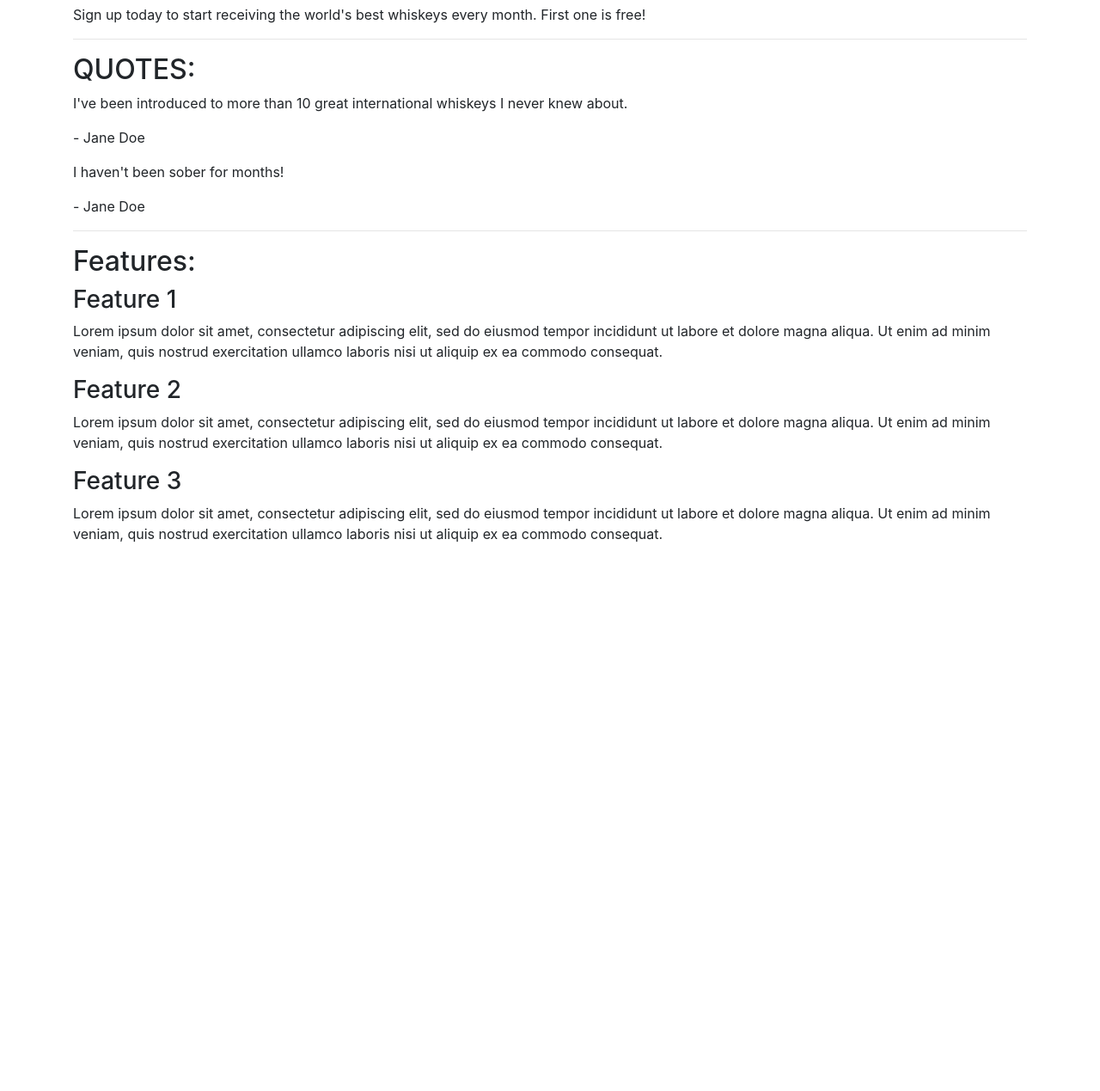
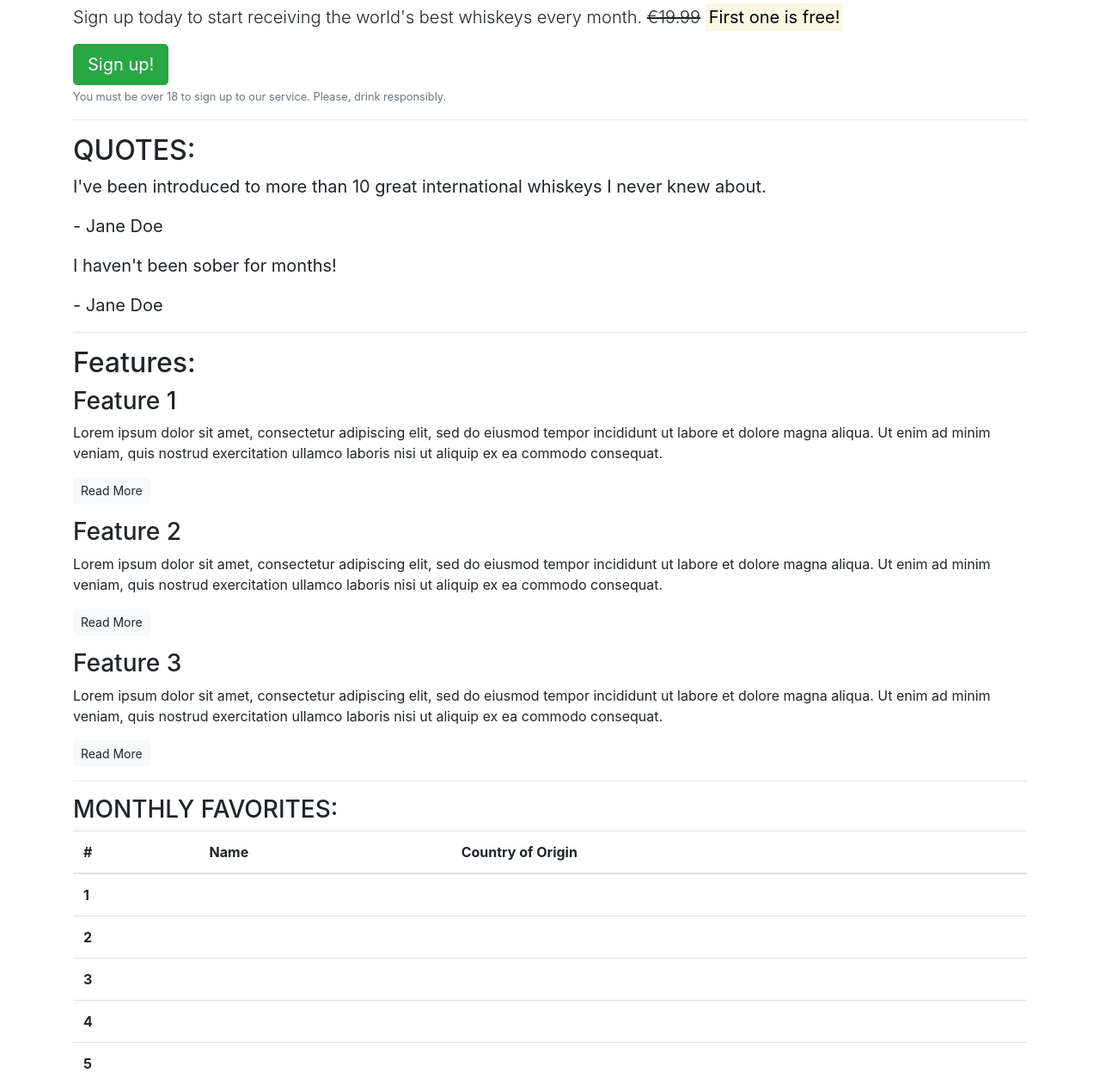
Before and after one commit to vica781/Learning_Bootstrap, a plain HTML site: page index.html in a window 1280 px wide. Shown: the part 51-1320 px from the top of the page at 86% size. Before the commit the page ends 800 px from the top, so only its background shows below. Drawn offline with nearby package versions, Linux system fonts and the light colour scheme.

Commit message:
Complete Challenge: add new section 'Monthly favorites' with two-column table

```diff
--- a/index.html
+++ b/index.html
@@ -14,22 +14,27 @@
         <!-- Callout -->
         <section class="callout">
             <h1>The finest whiskeys delivered to your doorstep.</h1>
-            <p>Sign up today to start receiving the world's best whiskeys every month. First one is free!</p>
+            <p class="lead" >Sign up today to start receiving the world's best
+                whiskeys every month.
+            <s>€19.99</s> <strong><mark>First one is free!</mark></strong></p>
+            <button class="btn btn-success btn-lg">Sign up!</button>
+            <p class="text-muted"><small>You must be over 18 to sign up
+                to our service. Please, drink responsibly.</small></p>
         </section>
         <!-- /.callout -->
         <hr>
 
         <!-- Quotes -->
-        <section class="quotes">
+        <section class="blockquote">
             <h2 class="text-uppercase">Quotes:</h2>
-            <div class="quote">
+            <blockquote class="quote">
                 <p>I've been introduced to more than 10 great international whiskeys I never knew about.</p>
                 <p>- Jane Doe</p>
-            </div>
-            <div class="quote">
+            </blockquote>
+            <blockquote class="blockquote">
                 <p>I haven't been sober for months!</p>
                 <p>- Jane Doe</p>
-            </div>
+            </blockquote>
         </section>
         <!-- /.quotes -->
         <hr>
@@ -39,18 +44,70 @@
             <h2>Features:</h2>
             <div class="feature">
                 <h3>Feature 1</h3>
-                <p>Lorem ipsum dolor sit amet, consectetur adipiscing elit, sed do eiusmod tempor incididunt ut labore et dolore magna aliqua. Ut enim ad minim veniam, quis nostrud exercitation ullamco laboris nisi ut aliquip ex ea commodo consequat.</p>
+                <p>Lorem ipsum dolor sit amet, consectetur adipiscing elit,
+                    sed do eiusmod tempor incididunt ut labore et dolore
+                    magna aliqua. Ut enim ad minim veniam, quis nostrud
+                    exercitation ullamco laboris nisi ut aliquip ex ea
+                    commodo consequat.</p>
+                <p><a class="btn btn-sm btn-light" href="">Read More</a></p>
             </div>
+
             <div class="feature">
                 <h3>Feature 2</h3>
                 <p>Lorem ipsum dolor sit amet, consectetur adipiscing elit, sed do eiusmod tempor incididunt ut labore et dolore magna aliqua. Ut enim ad minim veniam, quis nostrud exercitation ullamco laboris nisi ut aliquip ex ea commodo consequat.</p>
+                <p><a class="btn btn-sm btn-light" href="">Read More</a></p>
             </div>
             <div class="feature">
                 <h3>Feature 3</h3>
                 <p>Lorem ipsum dolor sit amet, consectetur adipiscing elit, sed do eiusmod tempor incididunt ut labore et dolore magna aliqua. Ut enim ad minim veniam, quis nostrud exercitation ullamco laboris nisi ut aliquip ex ea commodo consequat.</p>
+                <p><a class="btn btn-sm btn-light" href="">Read More</a></p>
             </div>
         </section>
         <!-- /.features -->
+        <hr>
+        <!-- Favoriets -->
+        <section class="favorites">
+            <h3 class="text-uppercase">Monthly Favorites:</h3>
+            <div class="table-responsive-md">
+                <table class="table">
+                    <thead>
+                      <tr>
+                        <th scope="col">#</th>
+                        <th scope="col">Name</th>
+                        <th scope="col">Country of Origin</th>
+                    </tr>
+                    </thead>
+                    <tbody>
+                      <tr>
+                        <th scope="row">1</th>
+                        <td></td>
+                        <td></td>
+                      </tr>
+                      <tr>
+                        <th scope="row">2</th>
+                        <td></td>
+                        <td></td>
+                      </tr>
+                      <tr>
+                        <th scope="row">3</th>
+                        <td></td>
+                        <td></td>
+                      </tr>
+                      <tr>
+                        <th scope="row">4</th>
+                        <td></td>
+                        <td></td>
+                      </tr>
+                      <tr>
+                        <th scope="row">5</th>
+                        <td></td>
+                        <td></td>
+                      </tr>
+                    </tbody>
+                  </table>
+            </div>
+        </section>
+        <!-- /.favorites -->
     </article>
 </body>
 
```
